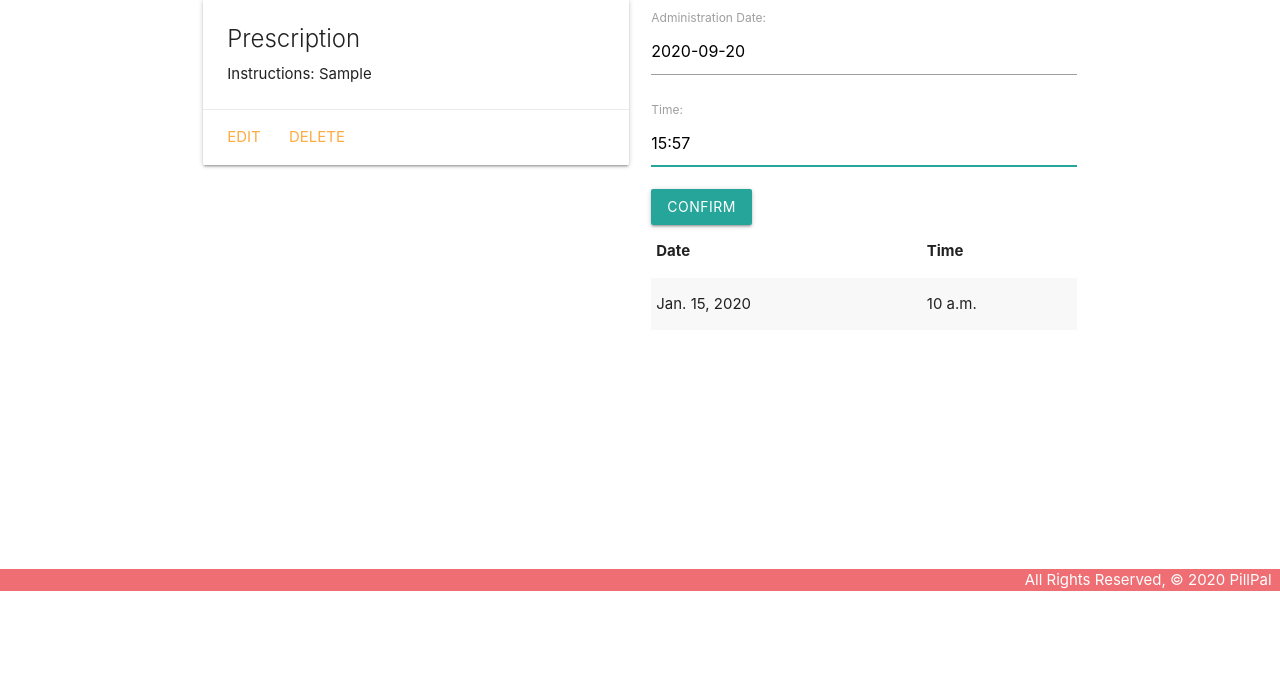
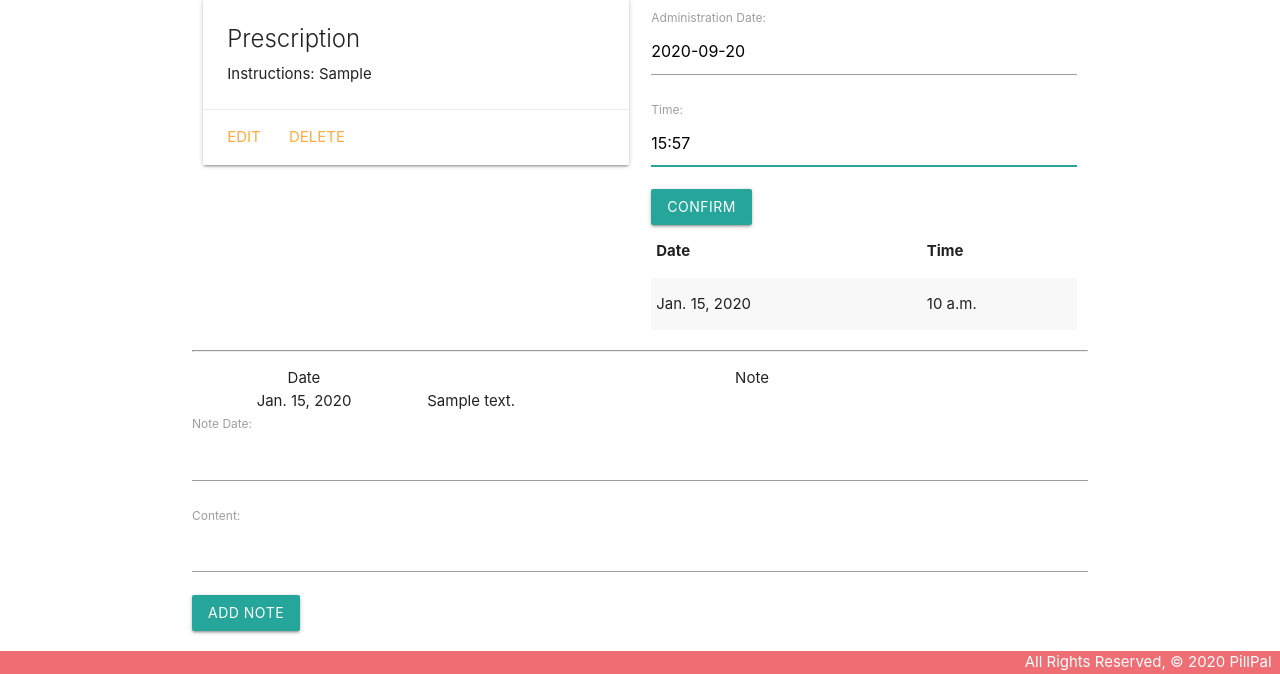
Before and after one commit to jdemarc/pillpal, a Django app: page /prescriptions/1/ in a window 1280 px wide. Shown: the part 209-883 px from the top of the page. Before the commit the page ends 800 px from the top, so only its background shows below. Run offline with Django 3.2, Linux system fonts and the light colour scheme; a user stored in the database is signed in; tables that the repository leaves empty hold one stand-in row (values such as "Sample post").

Commit message:
Implement note model.

```diff
--- a/pillpal/main_app/admin.py
+++ b/pillpal/main_app/admin.py
@@ -1,7 +1,8 @@
 from django.contrib import admin
 
-from .models import Prescription, Dosing
+from .models import Prescription, Dosing, Note
 
 # Register your models here.
 admin.site.register(Prescription)
 admin.site.register(Dosing)
+admin.site.register(Note)
--- a/pillpal/main_app/forms.py
+++ b/pillpal/main_app/forms.py
@@ -1,7 +1,12 @@
 from django.forms import ModelForm
-from .models import Dosing
+from .models import Dosing, Note
 
 class DosingForm(ModelForm):
     class Meta:
         model = Dosing
         fields = ['date', 'time']
+
+class NoteForm(ModelForm):
+    class Meta:
+        model = Note
+        fields = ['date', 'content']
--- a/pillpal/main_app/models.py
+++ b/pillpal/main_app/models.py
@@ -30,6 +30,15 @@ class Dosing(models.Model):
     class Meta:
         ordering = ['-date']
 
+class Note(models.Model):
+    date = models.DateField('Note Date')
+    content = models.CharField(max_length=250)
+
+    prescription = models.ForeignKey(Prescription, on_delete=models.CASCADE)
+
+    class Meta:
+        ordering = ['-date']
+
 # class Medication(models.Model):
 #     brand_name = models.CharField(max_length=100)
 #     generic_name = models.CharField(max_length=100)
--- a/pillpal/main_app/static/css/style.css
+++ b/pillpal/main_app/static/css/style.css
@@ -2,13 +2,17 @@ body {
     display: flex;
     min-height: 100vh;
     flex-direction: column;
-  }
+}
 
-  main {
+main {
     flex: 1 0 auto;
-  }
+}
 
-  footer.page-footer {
+footer.page-footer {
     padding-top: 0;
     text-align: right;
-  }
+}
+
+#note-form {
+  margin-top: 10px;
+}
--- a/pillpal/main_app/templates/prescriptions/detail.html
+++ b/pillpal/main_app/templates/prescriptions/detail.html
@@ -39,6 +39,24 @@
     </div>
 </div>
 
+<hr />
+
+<div class="row">
+    <div class="col s3 center-align">Date</div>
+    <div class="col s9 center-align">Note</div>
+
+  {% for note in prescription.note_set.all %}
+  <div class="col s3 center-align"> {{note.date }} </div>
+  <div class="col s9 left-align"> {{note.content}} </div>
+  {% endfor %}
+
+    <form action="{% url 'add_note' prescription.id %}" method="POST" id="note-form">
+      {% csrf_token %}
+      {{ note_form.as_p}}
+      <input type="submit" class="btn" value="Add Note">
+    </form>
+</div>
+
 <script>
     const dateEl = document.getElementById('id_date');
     M.Datepicker.init(dateEl, {
--- a/pillpal/main_app/urls.py
+++ b/pillpal/main_app/urls.py
@@ -10,5 +10,6 @@ urlpatterns = [
   path('prescriptions/<int:pk>/update/', views.PrescriptionUpdate.as_view(), name='prescriptions_update'),
   path('prescriptions/<int:pk>/delete/', views.PrescriptionDelete.as_view(), name='prescriptions_delete'),
   path('prescriptions/<int:prescription_id>/add_dosing/', views.add_dosing, name='add_dosing'),
+  path('prescriptions/<int:prescription_id>/add_note/', views.add_note, name='add_note'),
   path('accounts/signup/', views.signup, name='signup'),
 ]
--- a/pillpal/main_app/views.py
+++ b/pillpal/main_app/views.py
@@ -2,7 +2,7 @@ from django.shortcuts import render, redirect
 from .models import Prescription
 
 # Form import(s)
-from .forms import DosingForm
+from .forms import DosingForm, NoteForm
 
 # CBV imports
 from django.views.generic.edit import CreateView, UpdateView, DeleteView
@@ -31,9 +31,10 @@ def prescriptions_index(request):
 def prescriptions_detail(request, prescription_id):
     prescription = Prescription.objects.get(id=prescription_id)
     dosing_form = DosingForm()
+    note_form = NoteForm()
 
     return render(request, 'prescriptions/detail.html',
-    { 'prescription': prescription, 'dosing_form': dosing_form })
+    { 'prescription': prescription, 'dosing_form': dosing_form, 'note_form': note_form })
 
 @login_required
 def add_dosing(request, prescription_id):
@@ -42,6 +43,15 @@ def add_dosing(request, prescription_id):
         new_dosing = form.save(commit=False)
         new_dosing.prescription_id = prescription_id
         new_dosing.save()
+    return redirect('detail', prescription_id=prescription_id)
+
+@login_required
+def add_note(request, prescription_id):
+    form = NoteForm(request.POST)
+    if form.is_valid():
+        new_note = form.save(commit=False)
+        new_note.prescription_id = prescription_id
+        new_note.save()
     return redirect('detail', prescription_id=prescription_id)
 
 class PrescriptionCreate(LoginRequiredMixin, CreateView):
```
Also changed, not shown: pillpal/main_app/migrations/0006_note.py (added).
